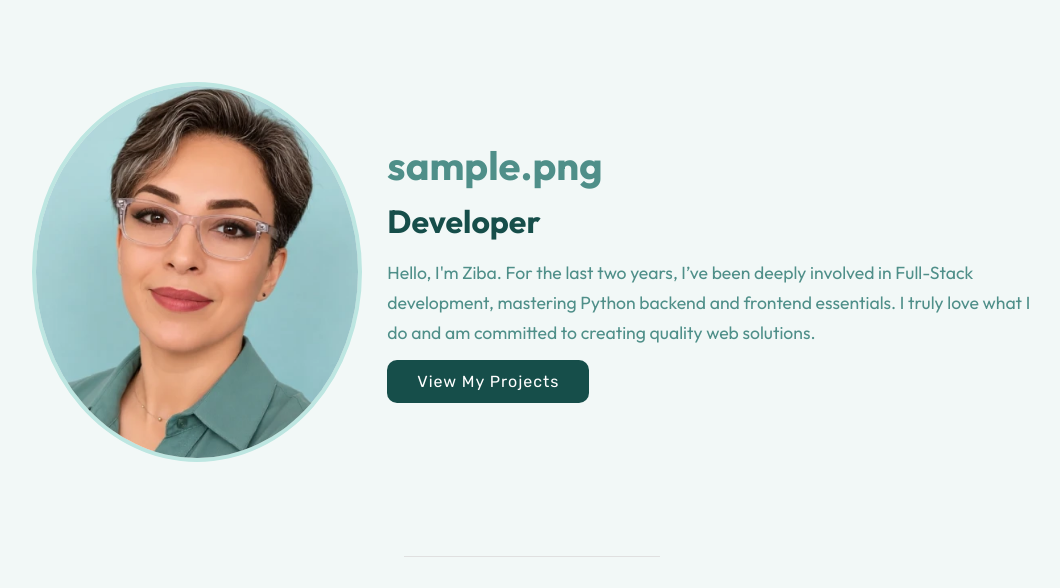
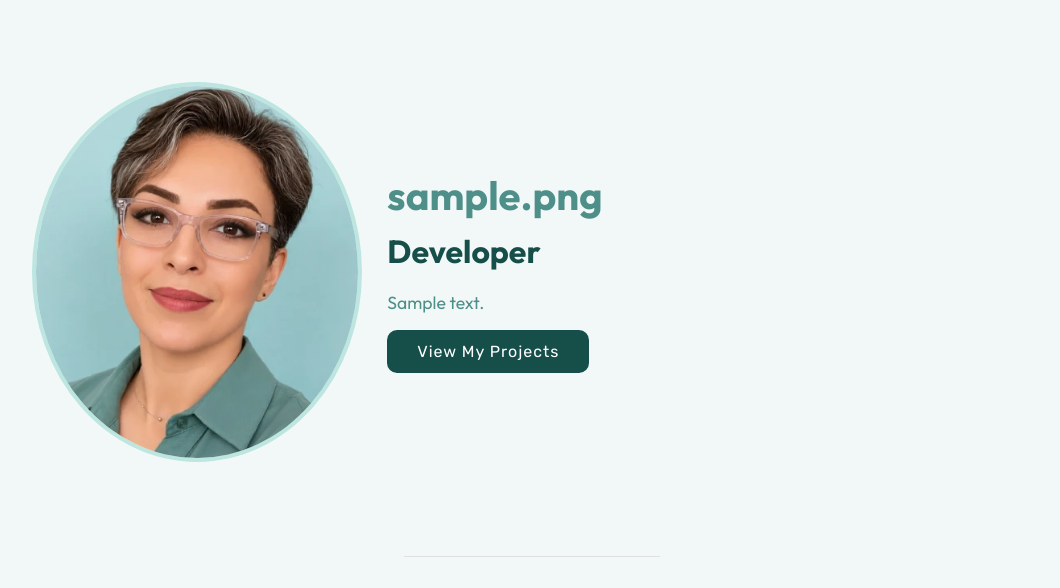
Before and after one commit to zibanoori/fullPortfo, a Django app: page / in a window 1280 px wide. Shown: the part 78-666 px from the top of the page, without its empty margins (108-1168 px from the left). Run offline with Django 5.2, Linux system fonts and the light colour scheme; tables that the repository leaves empty hold one stand-in row (values such as "Sample post").

Commit message:
Connect template fields to Main model data

```diff
--- a/template/index.html
+++ b/template/index.html
@@ -60,12 +60,7 @@
           <div class="hero-content">
             <h2 class="profile-name">{{ details.logo }}</h2>
             <h3 class="job-title">Developer</h3>
-            <p class="profile-text">
-              Hello, I'm Ziba. For the last two years, I’ve been deeply involved
-              in Full-Stack development, mastering Python backend and frontend
-              essentials. I truly love what I do and am committed to creating
-              quality web solutions.
-            </p>
+            <p class="profile-text">{{ details.description }}</p>
 
             <a href="#projects" class="btn-primary">View My Projects</a>
           </div>
```
